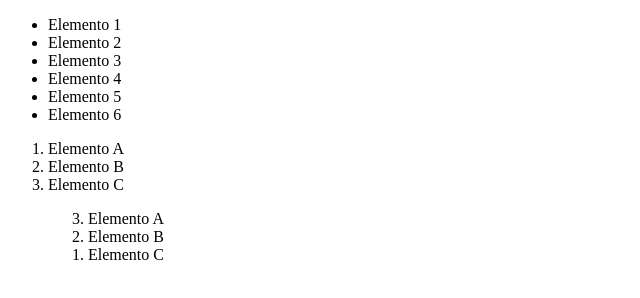
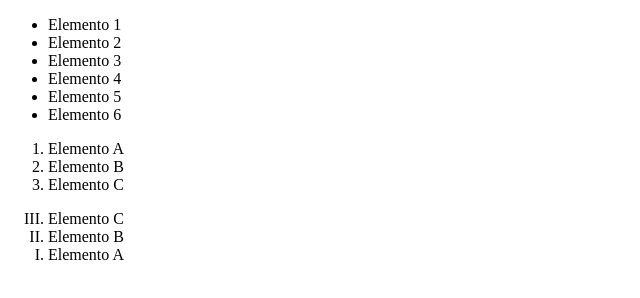
Before and after one commit to ZamoRaquel/DYP-WEB, a plain HTML site: page listas.html in a window 1280 px wide. Shown: the whole page, without its empty margins (0-640 px from the left). Drawn offline with Linux system fonts and the light colour scheme.

Commit message:
Update listas.html

```diff
--- a/listas.html
+++ b/listas.html
@@ -21,11 +21,10 @@
   <li>Elemento C</li>
 </ol>
 
-  <ol type="I">
-  <ol start="3" reversed>
+  <ol type="I" ol start="3" reversed>
+  <li>Elemento C</li>
+  <li>Elemento B</li>
   <li>Elemento A</li>
-  <li>Elemento B</li>
-  <li>Elemento C</li>
 </ol>
 
 
```
